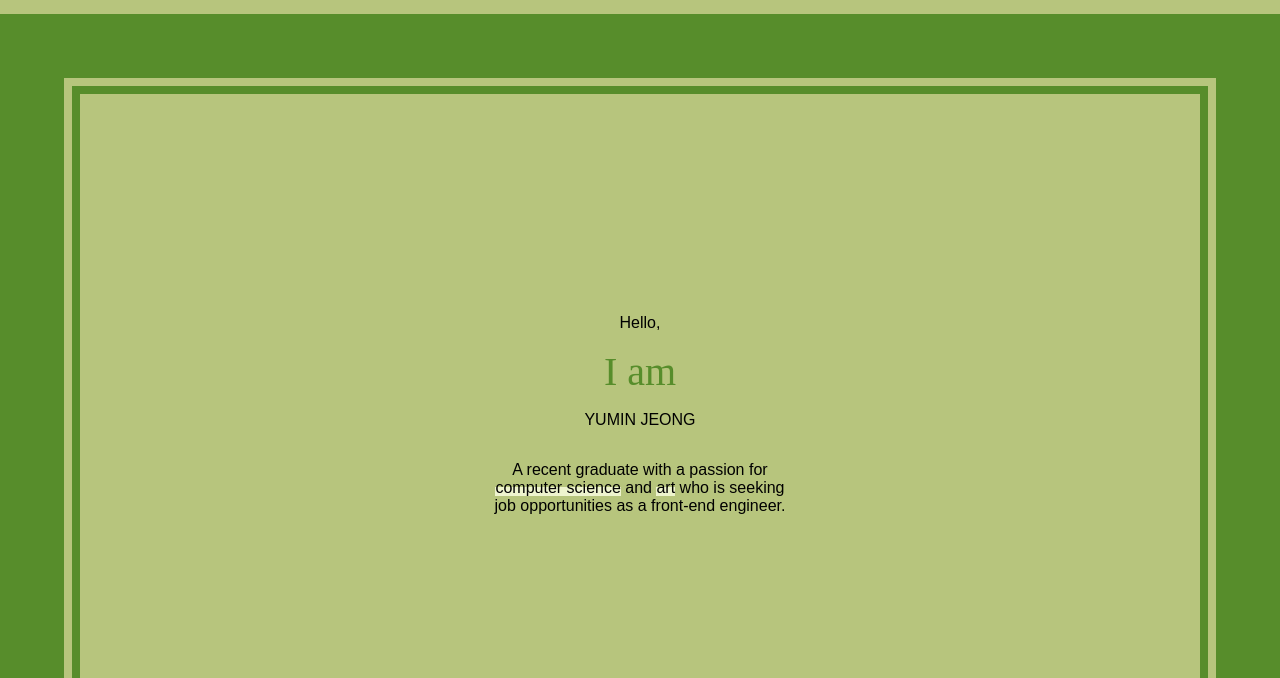
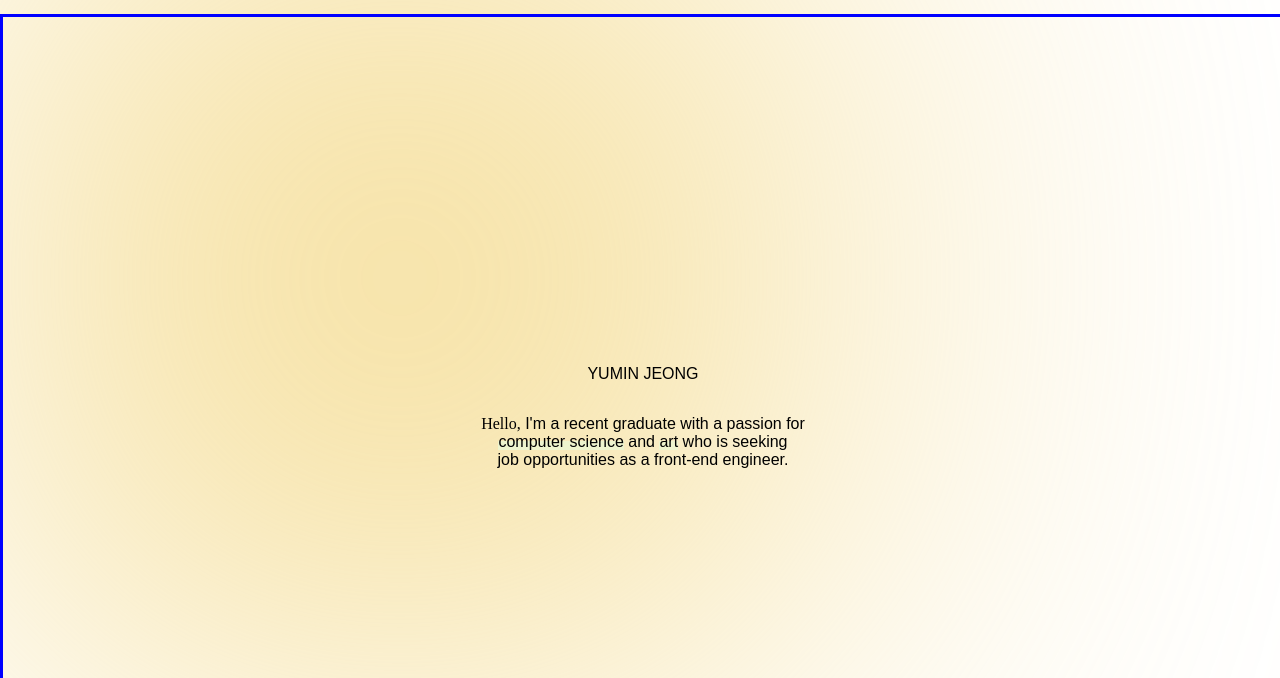
Before and after one commit to yjeong73/yumin-jeong-portfolio-2021, a Gatsby site: page / in a window 1280 px wide. Shown: the part 122-800 px from the top of the page. Built offline with nearby package versions, Linux system fonts and the light colour scheme; Gatsby itself is replaced by a stand-in of ours.

Commit message:
changed titlepage, added gradient circle transition

```diff
--- a/src/components/layout.module.css
+++ b/src/components/layout.module.css
@@ -1,8 +1,16 @@
 @import "./typography.css";
+
+:root {
+    --darkestgreen: #1C261D;
+    --mint: #89A67C;
+    --mutedmint: #B2BFA8;
+    --green: #42592A;
+    --lightgreen: #EAF2DC;
+}
 
 body {
 	/*background: #B7C57D;*/
-    background: #B7C57D;
+    background: white;
     margin: 0;
 }
 
@@ -33,14 +41,21 @@ body {
 .introduction {
     width: 100%;
     height: 100vh;
-    /* border: 3px solid blue; */
-    box-shadow: inset 0px 0px 0px 8vh #578d2b, inset 0px 0px 0px 9vh #B7C57D, inset 0px 0px 0px 10vh #578d2b;
+    border: 3px solid blue;
+    margin: auto;
+    /* background:
+      radial-gradient(40.6% 68.81% at 77.99% 0%, #DEC693 20.83%, rgba(222, 198, 147, 0) 100%),
+      radial-gradient(30.23% 71.77% at 100% 100%, #83C69F 0%,
+      rgba(131, 198, 159, 0) 100%), radial-gradient(54.32% 46.65% at 0% 99.15%, #F5EAA6 0%, rgba(255, 229, 71, 0) 100%),
+      #FFFFFF; */
+    /* box-shadow: inset 0px 0px 0px 5vh var(--green), inset 0px 0px 0px 6vh var(--mint), inset 0px 0px 0px 7vh var(--green), inset 0px 0px 0px 7.5vh var(--mint); */
+    /* box-shadow: inset 0px 0px 0px 15vh var(--mint), inset 0px 0px 0px 16vh var(--green), inset 0px 0px 0px 17vh var(--mint), inset 0px 0px 0px 17.5vh var(--green); */
     display: flex;
     flex-direction: column;
     justify-content: center;
     text-align: center;
-    animation-duration: 2s;
-    animation-name: intro;
+    /* animation-duration: 2s;
+    animation-name: intro; */
 }
 
 @keyframes intro {
@@ -49,7 +64,7 @@ body {
   }
 
   to {
-    box-shadow: inset 0px 0px 0px 8vh #578d2b, inset 0px 0px 0px 9vh #B7C57D, inset 0px 0px 0px 10vh #578d2b;
+    box-shadow: inset 0px 0px 0px 8vh var(--green), inset 0px 0px 0px 9vh var(--mint), inset 0px 0px 0px 10vh var(--green);
   }
 }
 
@@ -58,9 +73,9 @@ body {
     width: 100%;
     min-height: 100vh;
     /* border: 3px solid purple; */
-    border-top: 1px solid #578d2b;
+    border-top: 1px solid var(--green);
     border-bottom: 1px solid #A2BC88;
-    box-shadow: inset 0px 0px 0px 4px #578d2b, inset 0px 0px 0px 9px #A2BC88, inset 0px 0px 0px 11px #578d2b;
+    box-shadow: inset 0px 0px 0px 4px var(--green), inset 0px 0px 0px 9px var(--mint), inset 0px 0px 0px 11px var(--green);
 }
 
 .projects {
@@ -108,9 +123,8 @@ body {
 
 .home-intro {
     font-family: 'Staatliches', cursive;
-    color: #578d2b;
+    color: var(--green);
     font-size: 13vh;
-    line-height: 10vh;
     margin: 0;
 }
 
@@ -118,7 +132,7 @@ body {
     font-family: 'Nanum Myeongjo', serif;
     font-style: normal;
     font-weight: bold;
-    color: #578d2b;
+    color: var(--green);
     font-size: 3.5vh;
     letter-spacing: 1px;
     margin: 3px;
--- a/src/components/projectCard.module.css
+++ b/src/components/projectCard.module.css
@@ -11,6 +11,32 @@
     border: 3px solid red;
     overflow: hidden;
 }
+
+.radial-gradient {
+  position:absolute;
+  top:0px;
+  left:0px;
+  height:100%;
+  width:100%;
+
+  /*Fallback if gradeints don't work */
+  /*Linear gradient... */
+}
+
+.circles {
+    position: absolute;
+    z-index: -1;
+    top: 0%;
+    left: 0%;
+    width: 100vh;
+    height: 100vh;
+    background: #F2D479;
+    border-radius: 50%;
+    filter: blur(30vh);
+    opacity: 100%;
+    transition: 0.5s ease;
+}
+
 
 .box {
     background-color: orangered;
--- a/src/pages/index.js
+++ b/src/pages/index.js
@@ -83,6 +83,8 @@ import {
     overlayinn,
     box,
     demo,
+    radialGradient,
+    circles,
 } from '../components/projectCard.module.css'
 
 // Step 2: Define your component
@@ -155,16 +157,29 @@ const IndexPage = ({ data }) => {
     setExpand3((prev) => !prev);
   };
 
+  $(document).mousemove(function (event) {
+      var windowWidth = $(window).width();
+      var windowHeight = $(window).height();
+
+      var mouseXpercentage = Math.round((event.pageX / windowWidth) * 100);
+      var mouseYpercentage = Math.round((event.pageY / windowHeight) * 100);
+
+      document.getElementById("circles").style.top = mouseXpercentage + "%";
+      document.getElementById("circles").style.left = mouseYpercentage + "%";
+
+      console.log("mouse moving:", mouseXpercentage, mouseYpercentage);
+    });
+
+
   return (
       <Layout pageTitle="Home Page">
 
         <div id="title" className={introduction}>
-            <p className={homeIntro}>Hello,</p>
-            <p style={{fontFamily:" Beth Ellen, cursive", fontSize: "5vh", color: "#578d2b", margin: "0"}}>I am</p>
             <p className={homeIntro}>YUMIN JEONG</p>
-            <p className={homeDescription}>A recent graduate with a passion for
+            <p className={homeDescription}><span style={{fontFamily:"Beth Ellen, cursive"}}>Hello,</span> I'm a recent graduate with a passion for
             <br/><span className={highlight}>computer science</span> and <span className={highlight}>art</span> who is seeking
             <br/>job opportunities as a front-end engineer.</p>
+            <div className={circles} id="circles"></div>
         </div>
 
         <div id="aboutMe" className={aboutMe}>
```
